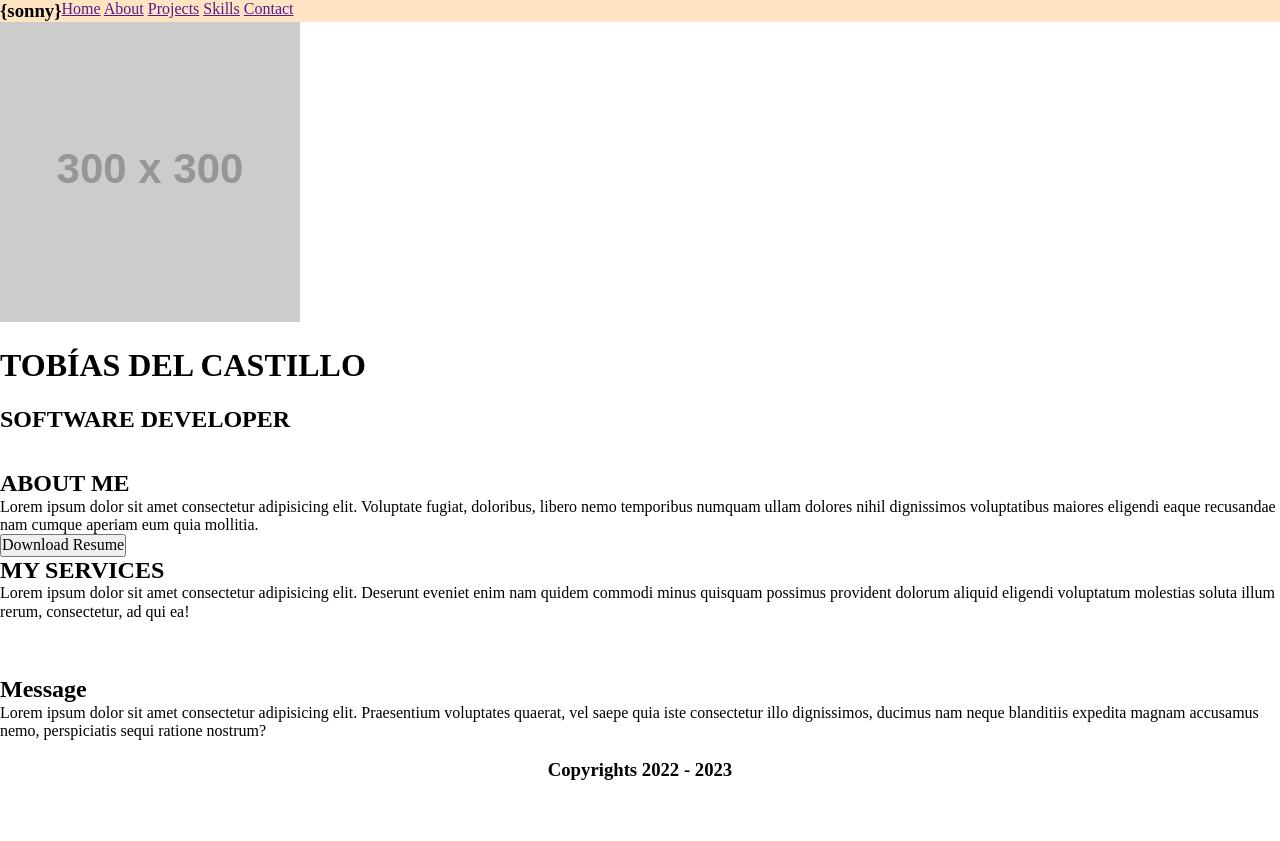
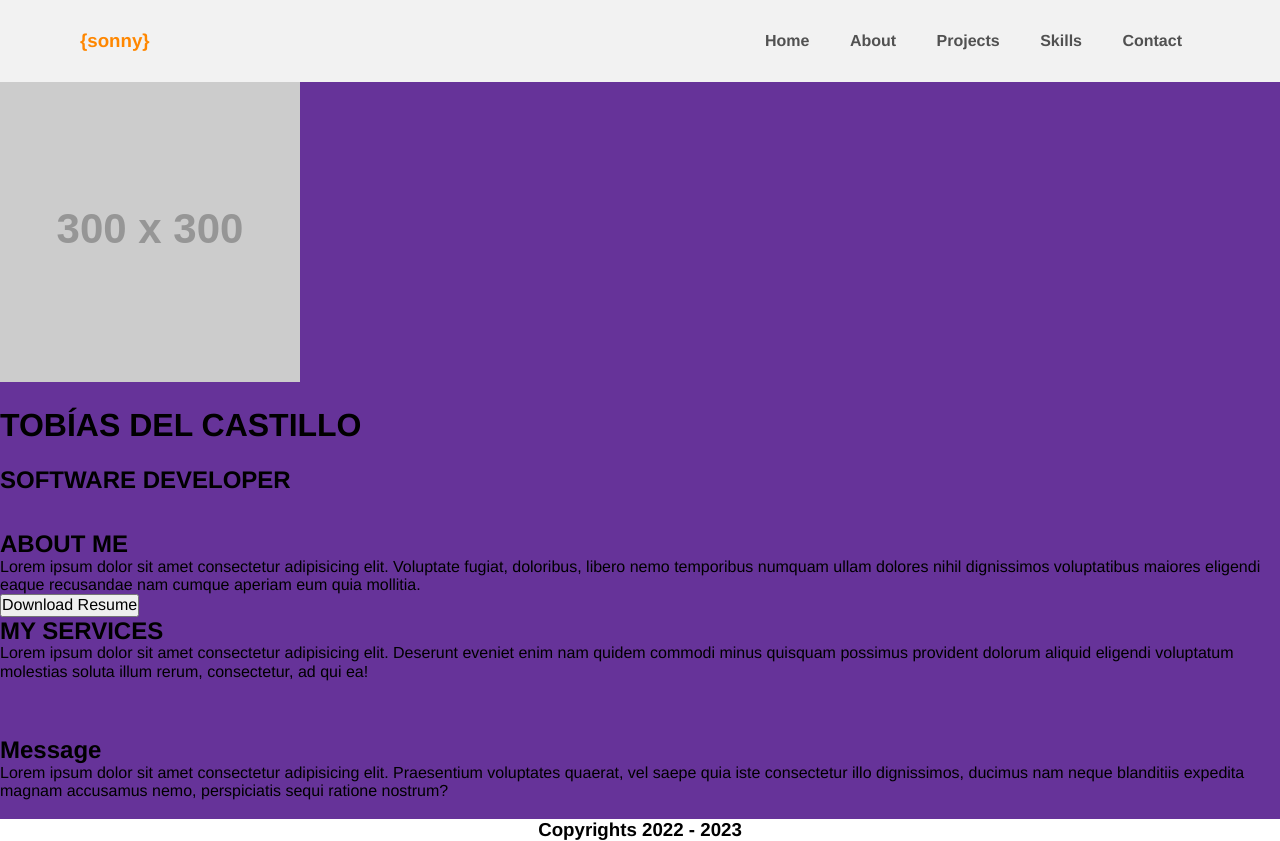
Before and after one commit to TobiasdelCastillo/TP1---Portfolio, a plain HTML site: page index.html in a window 1280 px wide. Before the commit the page ends 800 px from the top, so only its background shows below. Drawn offline with Linux system fonts and the light colour scheme; placeholder pictures from the web are drawn by us.

Commit message:
css del header casi terminado, falta pulir detalles

```diff
--- a/css/estilo.css
+++ b/css/estilo.css
@@ -8,10 +8,50 @@ body{
     flex-direction: column;
     align-items: center;
     justify-content: center;
+    font-size: 16px;
+    font-family: "Mona Sans", "Helvetica Neue", Helvetica, Arial, sans-serif;
 }
 
+/* ///////////////////////////////////////////////////////////////////////// */
+                                  /* HEADER */
 header{
     display: flex;
-    background-color: bisque;
+    background-color: #F2F2F2;
     width: 100%;
+    align-items: center;
+    justify-content: space-between;
 }
+
+.logo{
+    padding: 30px 80px 30px 80px;
+}
+
+.lh{
+    color: #FF8700;
+}
+
+.buttoms{
+    margin-right: 80px;
+}
+
+nav a{
+    text-decoration: none;
+    font-size: 16px;
+    font-family: "Mona Sans", "Helvetica Neue", Helvetica, Arial, sans-serif;
+    color: #515151;
+    margin: 18px;
+    padding-bottom: 10px;
+    font-weight: bold;
+    transition: 0.5s;
+}
+
+nav a:hover{
+    color: #E1A038;
+    border-bottom: 2px solid #E1A038;
+}
+
+/* /////////////////////////////////////////////////////////////////////// */
+
+main{
+    background-color: rebeccapurple;
+}
--- a/index.html
+++ b/index.html
@@ -9,14 +9,17 @@
 </head>
 <body>
     <header>
-            <h3>{sonny}</h3>
-            <div class="buttoms">
+        <div class="logo">
+            <h3 class="lh">{sonny}</h3>
+        </div>
+
+            <nav class="buttoms">
                 <a href="" class="seccion s1">Home</a>
                 <a href="" class="seccion s2">About</a>
                 <a href="" class="seccion s3">Projects</a>
                 <a href="" class="seccion s4">Skills</a>
                 <a href="" class="seccion s5">Contact</a>
-            </div>
+            </nav>
         </section>
     </header>
     <!-- //////////////////////////////////////////////////////////////////////////////////////////////////  -->
```
